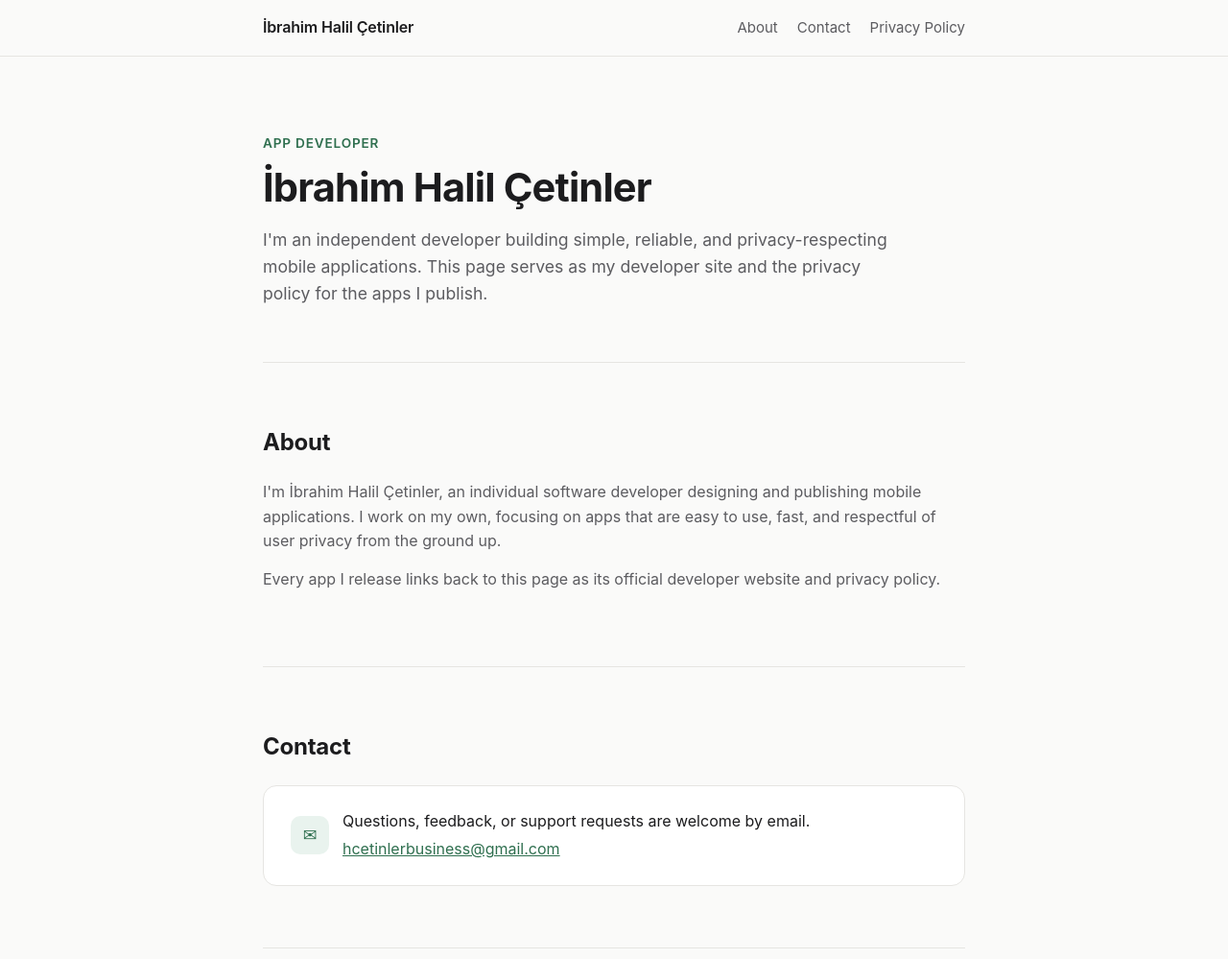
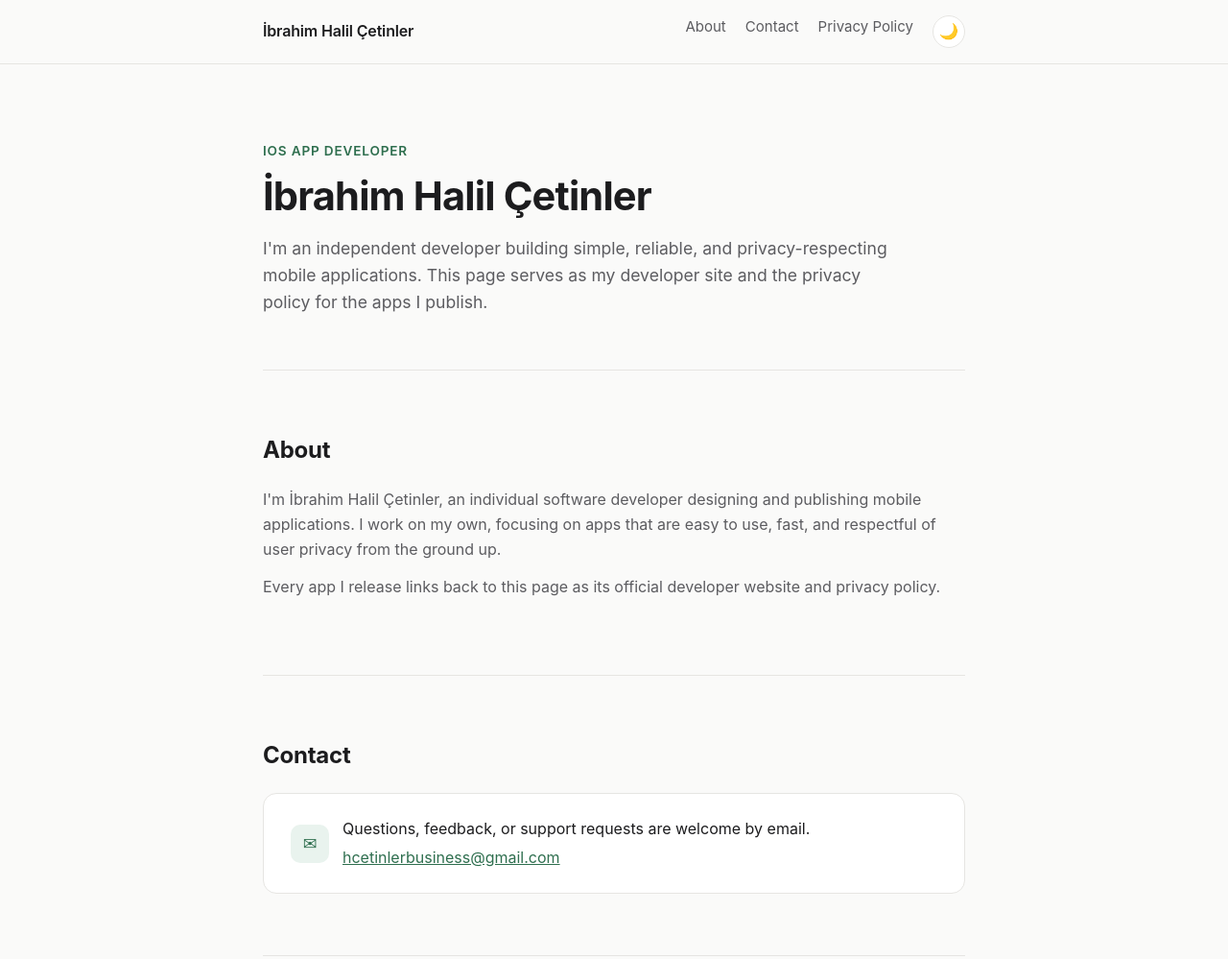
Before and after one commit to HalilCetinler/HalilCetinlerWebSite, a plain HTML site: page index.html in a window 1280 px wide. Shown: the top 999 px of the page at 96% size. Drawn offline with Linux system fonts and the light colour scheme.

Commit message:
Theme option added

```diff
--- a/index.html
+++ b/index.html
@@ -3,8 +3,16 @@
 <head>
 <meta charset="UTF-8" />
 <meta name="viewport" content="width=device-width, initial-scale=1.0" />
-<title>İbrahim Halil Çetinler — App Developer</title>
+<title>İbrahim Halil Çetinler — iOS App Developer</title>
 <meta name="description" content="İbrahim Halil Çetinler is an independent mobile app developer building simple, useful, privacy-respecting applications." />
+<script>
+  (function () {
+    var saved = localStorage.getItem("theme");
+    if (saved === "dark" || saved === "light") {
+      document.documentElement.setAttribute("data-theme", saved);
+    }
+  })();
+</script>
 <style>
   :root {
     --bg: #fafaf9;
@@ -102,6 +110,24 @@
   }
 
   nav .links a:hover { color: var(--text); }
+
+  .theme-toggle {
+    display: inline-flex;
+    align-items: center;
+    justify-content: center;
+    width: 34px;
+    height: 34px;
+    border-radius: 999px;
+    border: 1px solid var(--border);
+    background: var(--bg-alt);
+    color: var(--text);
+    cursor: pointer;
+    font-size: 1rem;
+    line-height: 1;
+    padding: 0;
+  }
+
+  .theme-toggle:hover { border-color: var(--accent); }
 
   main {
     max-width: var(--max-width);
@@ -227,6 +253,7 @@
       <a href="#about">About</a>
       <a href="#contact">Contact</a>
       <a href="#privacy">Privacy Policy</a>
+      <button class="theme-toggle" id="themeToggle" type="button" aria-label="Toggle dark and light theme">🌙</button>
     </div>
   </nav>
 </header>
@@ -234,7 +261,7 @@
 <main>
 
   <section class="hero" id="top">
-    <p class="eyebrow">App Developer</p>
+    <p class="eyebrow">iOS App Developer</p>
     <h1>İbrahim Halil Çetinler</h1>
     <p class="lead">
       I'm an independent developer building simple, reliable, and privacy-respecting
@@ -367,5 +394,30 @@
   <span><a href="mailto:hcetinlerbusiness@gmail.com">hcetinlerbusiness@gmail.com</a></span>
 </footer>
 
+<script>
+  (function () {
+    var toggle = document.getElementById("themeToggle");
+    var systemDark = window.matchMedia("(prefers-color-scheme: dark)");
+
+    function currentTheme() {
+      var saved = localStorage.getItem("theme");
+      if (saved === "dark" || saved === "light") return saved;
+      return systemDark.matches ? "dark" : "light";
+    }
+
+    function applyIcon(theme) {
+      toggle.textContent = theme === "dark" ? "☀️" : "🌙";
+    }
+
+    applyIcon(currentTheme());
+
+    toggle.addEventListener("click", function () {
+      var next = currentTheme() === "dark" ? "light" : "dark";
+      document.documentElement.setAttribute("data-theme", next);
+      localStorage.setItem("theme", next);
+      applyIcon(next);
+    });
+  })();
+</script>
 </body>
 </html>
```
